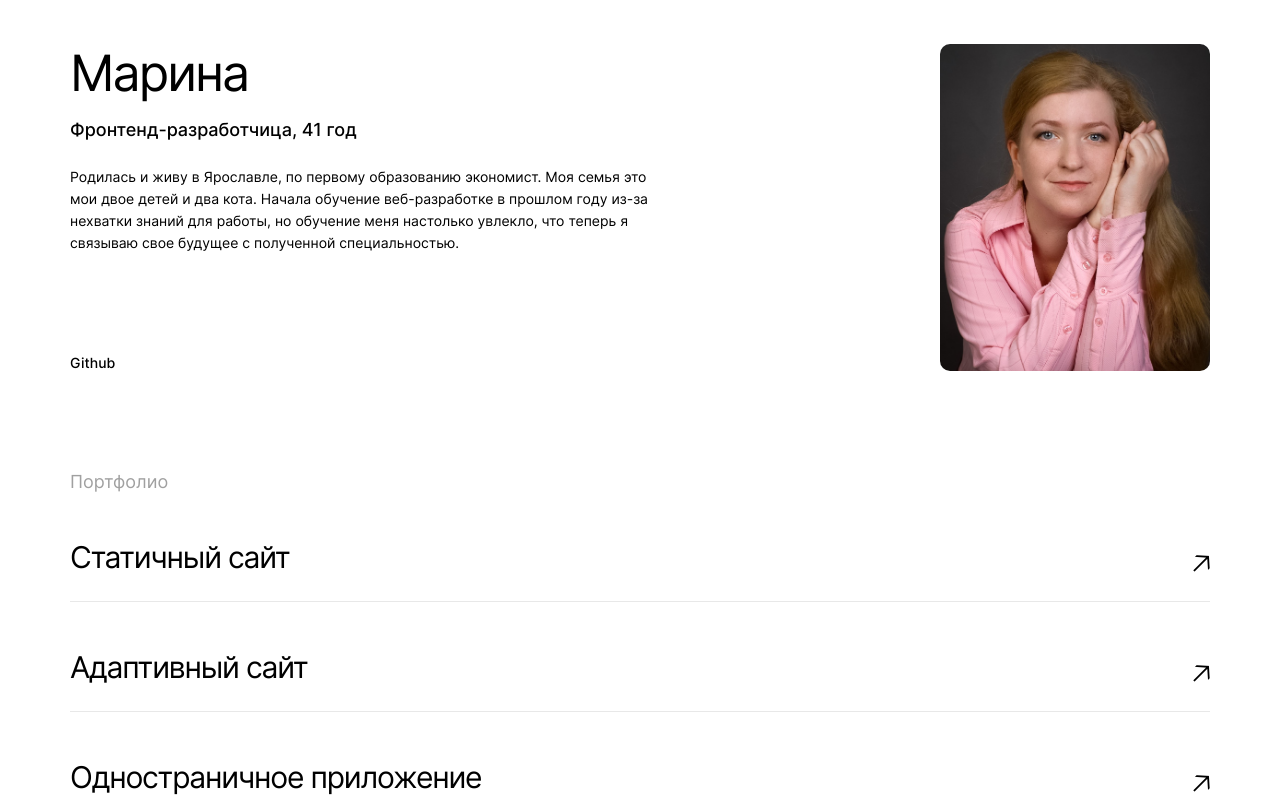
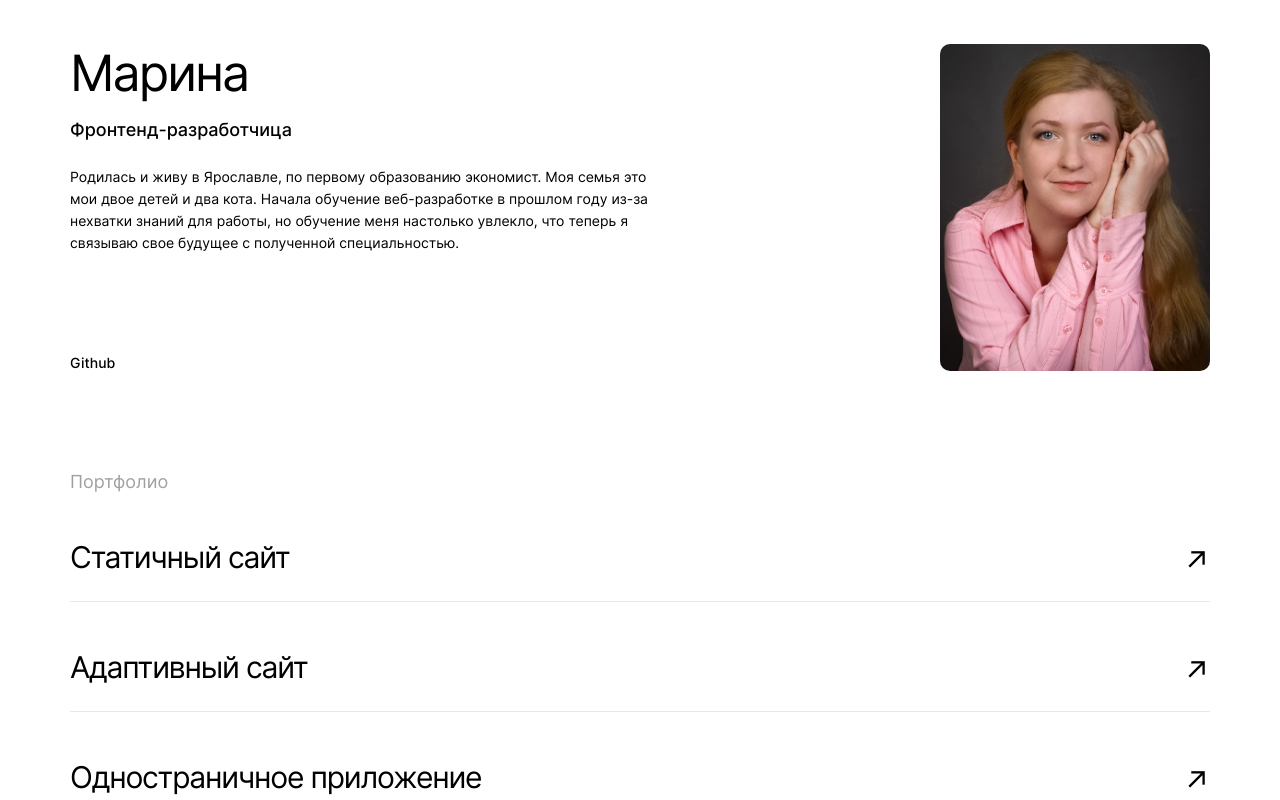
Before and after one commit to MarinaEriale/movies-explorer-frontend, a React (Create React App) app in the folder movies/: page / in a window 1280 px wide. Shown: the part 2040-2840 px from the top of the page. Built offline with nearby package versions, Linux system fonts and the light colour scheme; the HTML template or start-up script is replaced by a standard one.

Commit message:
Arrow fixes

```diff
--- a/movies/src/components/AboutMe/AboutMe.css
+++ b/movies/src/components/AboutMe/AboutMe.css
@@ -113,6 +113,7 @@
     flex-direction: row;
     justify-content: space-between;
     text-decoration: none;
+    /* align-items: baseline; */
 }
 
 .aboutMe__sites-name {
@@ -138,7 +139,6 @@
     line-height: 60px;
     letter-spacing: -0.04em;
     text-decoration: none;
-
 }
 
 
--- a/movies/src/components/AboutMe/AboutMe.js
+++ b/movies/src/components/AboutMe/AboutMe.js
@@ -1,20 +1,17 @@
 import React from "react";
 import "./AboutMe.css";
 import photo from "../../images/photo.png";
+// import arrow from "../../images/arrow.svg";
 
 function AboutMe() {
   return (
     <section className="aboutMe">
       <h2 className="aboutMe__title">Студент</h2>
       <div className="aboutMe__container">
-        <img
-          src={photo}
-          alt="Фото автора проекта"
-          className="aboutMe__photo"
-        ></img>
+        <img src={photo} alt="Фото автора проекта" className="aboutMe__photo" />
         <div className="aboutMe__personal">
           <p className="aboutMe__name">Марина</p>
-          <p className="aboutMe__prof">Фронтенд-разработчица, 41 год</p>
+          <p className="aboutMe__prof">Фронтенд-разработчица</p>
           <p className="aboutMe__biography">
             Родилась и живу в Ярославле, по первому образованию экономист. Моя
             семья это мои двое детей и два кота. Начала обучение веб-разработке
@@ -35,7 +32,6 @@ function AboutMe() {
       <p className="aboutMe__portfolio">Портфолио</p>
       <ul className="aboutMe__site-list">
         <li className="aboutMe__sites">
-
           <a
             href="https://marinaeriale.github.io/how-to-learn/"
             target="_blank"
@@ -43,11 +39,11 @@ function AboutMe() {
             className="aboutMe__site-link"
           >
             <p className="aboutMe__sites-name">Статичный сайт</p>
-            <p className="aboutMe__arrow">🡥</p>
+            <p className="aboutMe__arrow">↗</p>
+            {/* <img src={arrow} alt="Черная стрелка, указывающая на северо-восток" className="aboutMe__arrow"/> */}
           </a>
         </li>
         <li className="aboutMe__sites">
-
           <a
             href="https://marinaeriale.github.io/russian-travel/"
             target="_blank"
@@ -55,11 +51,11 @@ function AboutMe() {
             className="aboutMe__site-link"
           >
             <p className="aboutMe__sites-name">Адаптивный сайт</p>
-            <p className="aboutMe__arrow">🡥</p>
+            <p className="aboutMe__arrow">↗</p>
+            {/* <img src={arrow} alt="Черная стрелка, указывающая на северо-восток" className="aboutMe__arrow"/> */}
           </a>
         </li>
         <li className="aboutMe__sites">
-
           <a
             href="https://marina.place.nomoredomains.sbs/"
             target="_blank"
@@ -67,7 +63,8 @@ function AboutMe() {
             className="aboutMe__site-link"
           >
             <p className="aboutMe__sites-name">Одностраничное приложение</p>
-            <p className="aboutMe__arrow">🡥</p>
+            <p className="aboutMe__arrow">↗</p>
+            {/* <img src={arrow} alt="Черная стрелка, указывающая на северо-восток" className="aboutMe__arrow"/> */}
           </a>
         </li>
       </ul>
--- a/movies/src/components/MoviesCardList/MoviesCardList.css
+++ b/movies/src/components/MoviesCardList/MoviesCardList.css
@@ -8,10 +8,10 @@
     grid-template-rows: repeat(2, 1fr);
     column-gap: 5px;
     row-gap: 32px;
-    padding: 0;
+    padding: 0 0 30px 0;
     margin: 0;
     justify-content: center;
-    max-height: 1000px;
+    max-height: 970px;
     overflow: hidden;
 }
 
@@ -56,7 +56,7 @@
     .moviesCardList__list {
         column-gap: 30px;
         row-gap: 36px;
-        max-height: calc(257px * 4 + 36px * 3 + 30px);
+        max-height: calc(257px * 4 + 36px * 3);
         overflow: hidden;
     }
 }
@@ -82,6 +82,6 @@
     }
 
     .moviesCardList__list{
-        max-height: calc(235px * 5 + 20px * 4 + 100px);
+        max-height: calc(235px * 5 + 20px * 4 + 70px);
     }
 }
```
